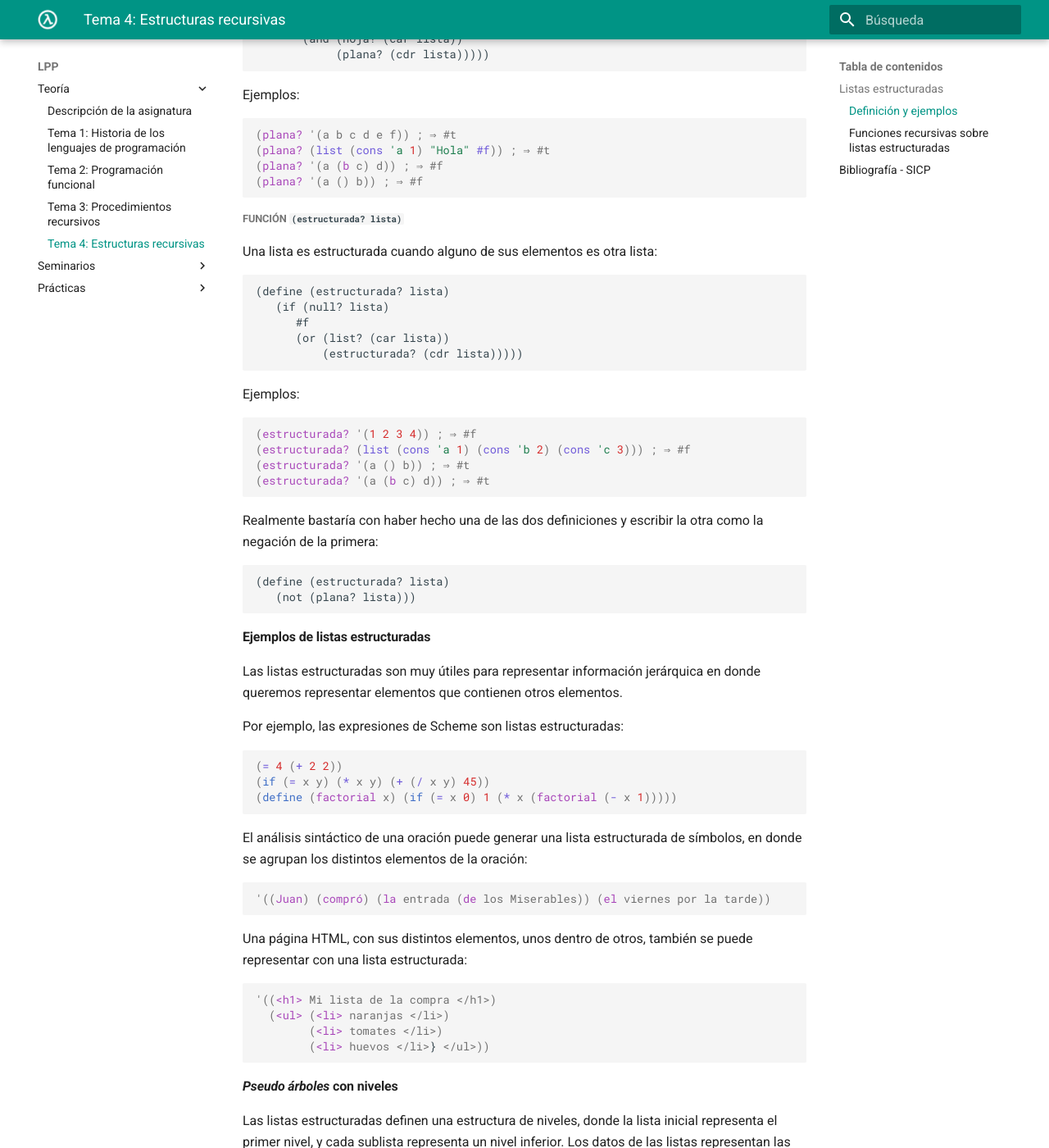
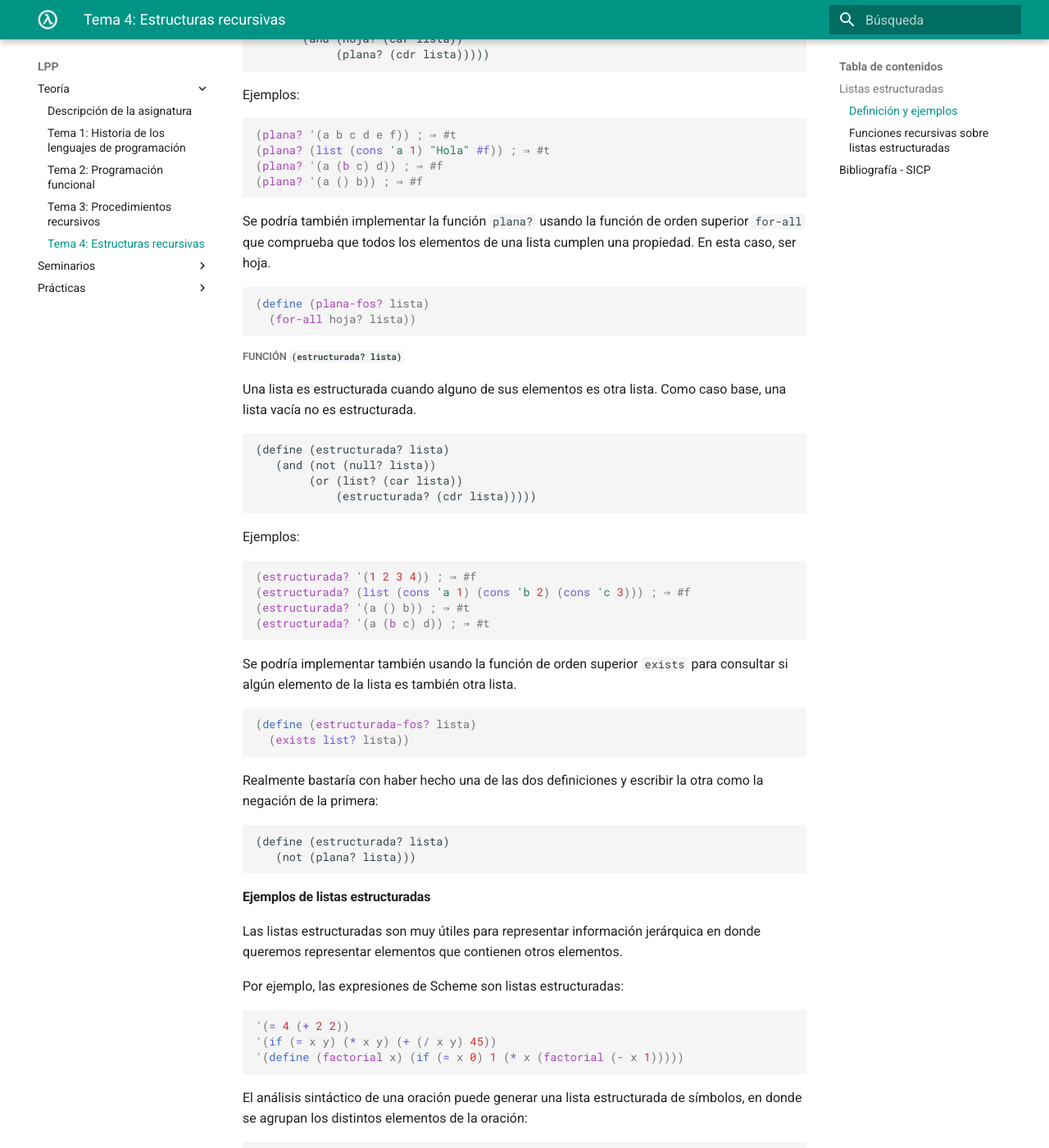
Before and after one commit to domingogallardo/apuntes-lpp, an MkDocs documentation site: the page built from docs/teoria/tema04-estructuras-recursivas/tema04-estructuras-recursivas.md, in a window 1280 px wide and 1400 px high, scrolled down 2591 px. Shown: the whole window at 82% size. Built offline with MkDocs 1.6.1 and Material for MkDocs 9.7.7, drawn with Linux system fonts in a browser that asks for light colours; some of the changed text lies outside the part shown.

Commit message:
Correcciones

````diff
--- a/docs/teoria/tema04-estructuras-recursivas/tema04-estructuras-recursivas.md
+++ b/docs/teoria/tema04-estructuras-recursivas/tema04-estructuras-recursivas.md
@@ -143,17 +143,26 @@ Ejemplos:
 (plana? '(a () b)) ; ⇒ #f
 ```
 
+Se podría también implementar la función `plana?` usando la función de
+orden superior `for-all` que comprueba que todos los elementos de una
+lista cumplen una propiedad. En esta caso, ser hoja.
+
+```scheme
+(define (plana-fos? lista)
+  (for-all hoja? lista))
+```
+
 
 ##### Función `(estructurada? lista)`
 
-Una lista es estructurada cuando alguno de sus elementos es otra lista:
+Una lista es estructurada cuando alguno de sus elementos es otra
+lista. Como caso base, una lista vacía no es estructurada.
 
 ```
 (define (estructurada? lista)
-   (if (null? lista)
-      #f
-      (or (list? (car lista))
-          (estructurada? (cdr lista)))))
+   (and (not (null? lista))
+        (or (list? (car lista))
+            (estructurada? (cdr lista)))))
 ```
 
 Ejemplos:
@@ -163,6 +172,15 @@ Ejemplos:
 (estructurada? (list (cons 'a 1) (cons 'b 2) (cons 'c 3))) ; ⇒ #f
 (estructurada? '(a () b)) ; ⇒ #t
 (estructurada? '(a (b c) d)) ; ⇒ #t
+```
+
+Se podría implementar también usando la función de orden superior
+`exists` para consultar si algún elemento de la lista es también otra
+lista.
+
+```scheme
+(define (estructurada-fos? lista)
+  (exists list? lista))
 ```
 
 Realmente bastaría con haber hecho una de las dos definiciones y
@@ -182,9 +200,9 @@ elementos.
 Por ejemplo, las expresiones de Scheme son listas estructuradas:
 
 ```scheme
-(= 4 (+ 2 2))
-(if (= x y) (* x y) (+ (/ x y) 45))
-(define (factorial x) (if (= x 0) 1 (* x (factorial (- x 1)))))
+'(= 4 (+ 2 2))
+'(if (= x y) (* x y) (+ (/ x y) 45))
+'(define (factorial x) (if (= x 0) 1 (* x (factorial (- x 1)))))
 ```
 
 El análisis sintáctico de una oración puede generar una lista
@@ -221,9 +239,11 @@ Las hojas `d` y `e` están en el nivel 1 y en las posiciones 2 y 3 de
 la lista y las hojas `a`, `b` y `c` en el nivel 2 y en la posición 1
 de la lista.
 
-> UNA LISTA ESTRUCTURADA NO ES UN ÁRBOL
-> Una lista estructurada no es un árbol propiamente dicho, porque
-> todos los datos están en las hojas.
+!!! Important "Importante"
+    UNA LISTA ESTRUCTURADA NO ES UN ÁRBOL
+    Una lista estructurada no es un árbol propiamente dicho, porque
+    todos los datos están en las hojas. En una estructura de árbol los
+    datos están en todos los nodos, tanto las hojas como en las raíces.
 
 Otro ejemplo. ¿Cuál sería la representación en niveles de la siguiente
 lista estructurada?:
````
